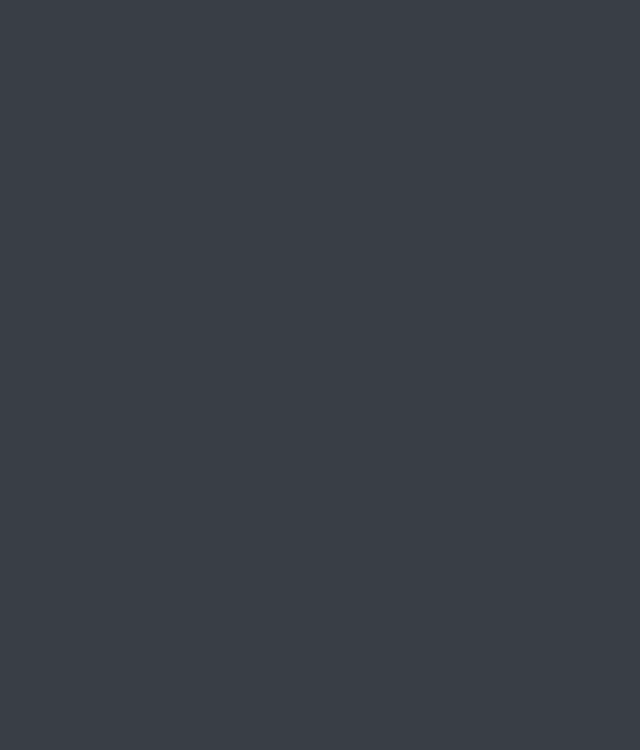
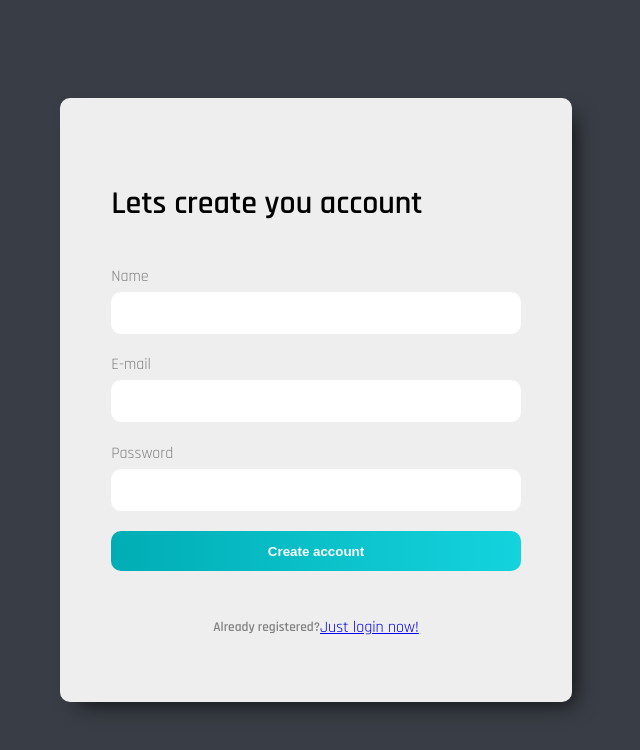
Before and after one commit to mechztcc/hospital-react, a React (Create React App) app: page /create-account in a window 1280 px wide. Before the commit this address had no page. Shown: the top 750 px of the page, without its empty margins (324-964 px from the left). Built offline with nearby package versions, Linux system fonts and the light colour scheme.

Commit message:
feat: added card create account

```diff
--- a/src/App.tsx
+++ b/src/App.tsx
@@ -3,11 +3,13 @@ import "./App.css";
 import LoginPage from "./pages/LoginPage";
 
 import { Routes, Outlet, Link } from "react-router-dom";
+import CreateAccountPage from "./pages/CreateAccountPage";
 
 function App() {
   return (
     <Routes>
       <Route path="/login" element={<LoginPage />}></Route>
+      <Route path="/create-account" element={<CreateAccountPage />}></Route>
     </Routes>
   );
 }
--- /dev/null
+++ b/src/components/CardCreateAccount/CardCreateAccount.tsx
@@ -0,0 +1,73 @@
+import { SubmitHandler, useForm } from "react-hook-form";
+import { Link } from "react-router-dom";
+
+import "./styles.css";
+
+interface IFormInput {
+  name: String;
+  email: String;
+  password: String;
+}
+
+export default function CardCreateAccount() {
+  const {
+    register,
+    handleSubmit,
+    formState: { errors, isDirty },
+  } = useForm<IFormInput>();
+  const onSubmit: SubmitHandler<IFormInput> = (data) => console.log(data);
+
+  return (
+    <div className="card">
+      <h1>Lets create you account</h1>
+      <form onSubmit={handleSubmit(onSubmit)}>
+        <label htmlFor="name">Name</label>
+        <input
+          type="text"
+          {...register("name", {
+            required: true,
+          })}
+        />
+
+        {(errors.name && isDirty) && <span role="alert">Name is required</span>}
+
+        <label htmlFor="email">E-mail</label>
+        <input
+          type="email"
+          {...register("email", {
+            //onChange: () => console.log(errors),
+            required: true,
+            pattern: {
+              value: /\S+@\S+\.\S+/,
+              message: "Invalid e-mail",
+            },
+          })}
+        />
+        {(errors.email && isDirty) && <span role="alert">Invalid e-mail</span>}
+
+        <label htmlFor="password">Password</label>
+        <input
+          type="password"
+          {...register("password", {
+            minLength: 8,
+            maxLength: 10,
+            required: true,
+          })}
+        />
+        {(errors.password?.type === "minLength" && (
+          <span role="alert">Invalid password</span>
+        )) ||
+          (errors.password?.type === "maxLength" && (
+            <span role="alert">Invalid password</span>
+          ))}
+
+        <button type="submit">Create account</button>
+        <span></span>
+      </form>
+      <div className="card-footer">
+        <small>Already registered?</small>
+        <Link to="/login">Just login now!</Link>
+      </div>
+    </div>
+  );
+}
--- /dev/null
+++ b/src/components/CardCreateAccount/styles.css
@@ -0,0 +1,97 @@
+.card {
+    display: flex;
+    justify-content: center;
+    align-items: center;
+    flex-direction: column;
+    background-color: #eeeeee;
+    width: 40%;
+    padding-top: 5%;
+    padding-bottom: 5%;
+    border-radius: 10px;
+    box-shadow: 10px 10px 21px -8px rgba(0,0,0,0.75);
+  }
+
+  @media (max-width: 725px) {
+    .card {
+      width: 60%;
+    }
+  }
+
+  @media (min-width: 1500px) {
+    .card {
+      width: 30%;
+    }
+  }
+
+  h1 {
+    width: 80%;
+  }
+
+  form {
+    display: flex;
+    flex-direction: column;
+    text-align: start;
+    width: 80%;
+  }
+
+  form > span {
+      color: gray;
+      margin-top: 5%;
+      cursor: pointer;
+  }
+
+  label {
+    margin-bottom: 5px;
+    margin-top: 5%;
+    color: gray;
+  }
+
+  input {
+    border-radius: 10px;
+    border: none;
+    height: 40px;
+    font-size: 16px;
+    padding-left: 5px;
+
+  }
+  input:focus-visible {
+    outline: 1px solid #00adb5;
+  }
+
+  button {
+    width: 100%;
+    background: linear-gradient(to right, #00adb5, #14d3dd);
+    border-radius: 10px;
+    padding: 0.5rem;
+    height: 40px;
+    margin-top: 5%;
+    border: none;
+    color: white;
+    font-weight: bold;
+    cursor: pointer;
+  }
+
+  .card > span {
+    color: #00adb5;
+    margin-top: 5%;
+  }
+
+  .card-footer {
+    display: flex;
+    justify-content: center;
+    align-items: center;
+    width: 80%;
+    margin-top: 5%;
+  }
+
+  .card-footer > small {
+    color: gray;
+    font-weight: bold;
+  }
+
+  .card-footer > span {
+      color: #00adb5;
+      margin-left: 3%;
+      cursor: pointer;
+
+  }
--- a/src/components/CardLogin.tsx
+++ b/src/components/CardLogin/CardLogin.tsx
@@ -1,6 +1,7 @@
 import "./styles.css";
 
 import { SubmitHandler, useForm } from "react-hook-form";
+import { Link } from "react-router-dom";
 
 interface IFormInput {
   email: String;
@@ -18,13 +19,12 @@ export default function CardLogin() {
 
   return (
     <div className="card">
-      <h1>Lets login into yout account</h1>
+      <h1>Lets login into your account</h1>
       <form onSubmit={handleSubmit(onSubmit)}>
         <label htmlFor="email">E-mail</label>
         <input
           type="email"
           {...register("email", {
-            onChange: () => console.log(errors),
             required: true,
             pattern: {
               value: /\S+@\S+\.\S+/,
@@ -53,7 +53,7 @@ export default function CardLogin() {
       </form>
       <div className="card-footer">
         <small>Dont have account?</small>
-        <span>Register now!</span>
+        <Link to="/create-account">Register now!</Link>
       </div>
     </div>
   );
--- a/src/components/styles.css
+++ b/src/components/CardLogin/styles.css
@@ -10,6 +10,19 @@
   border-radius: 10px;
   box-shadow: 10px 10px 21px -8px rgba(0,0,0,0.75);
 }
+
+@media (max-width: 725px) {
+  .card {
+    width: 60%;
+  }
+}
+
+@media (min-width: 1500px) {
+  .card {
+    width: 30%;
+  }
+}
+
 
 h1 {
   width: 80%;
--- /dev/null
+++ b/src/pages/CreateAccountPage.tsx
@@ -0,0 +1,5 @@
+import CardCreateAccount from "../components/CardCreateAccount/CardCreateAccount";
+
+export default function CreateAccountPage() {
+  return <CardCreateAccount />;
+}
--- a/src/pages/LoginPage.tsx
+++ b/src/pages/LoginPage.tsx
@@ -1,5 +1,5 @@
 import React from "react";
-import CardLogin from "../components/CardLogin";
+import CardLogin from "../components/CardLogin/CardLogin";
 
 interface LoginProps {}
 
```
